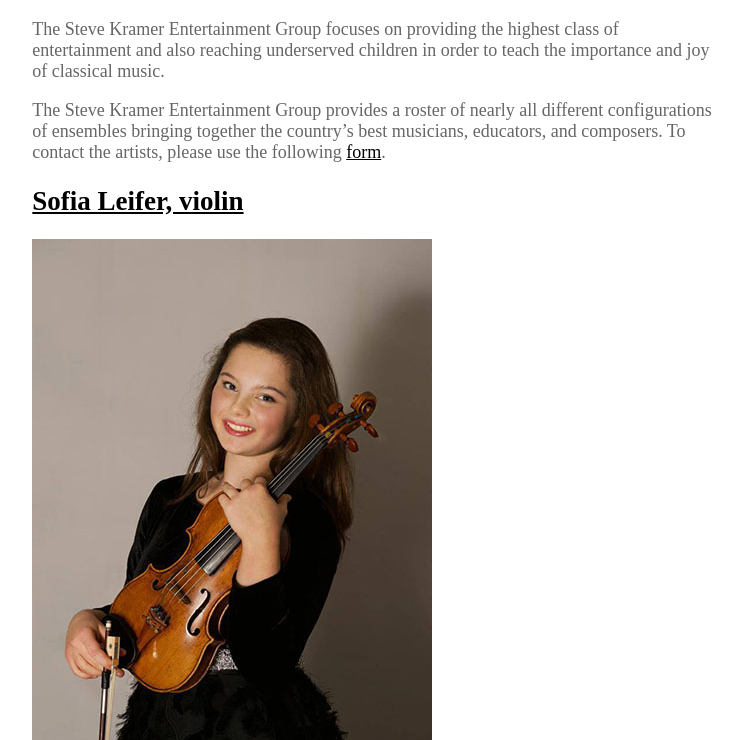
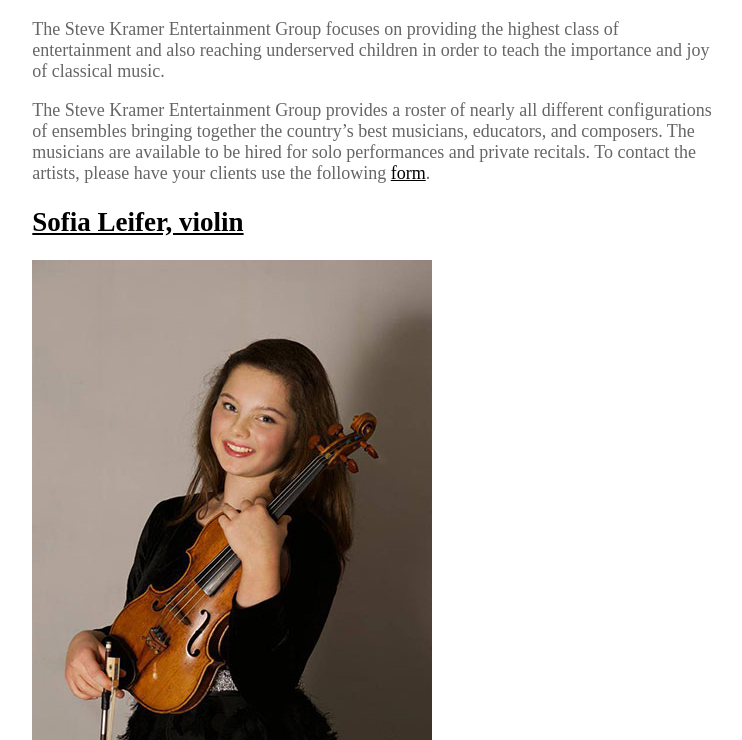
Before and after one commit to stevekramercellist/cellist, a Jekyll site: the page built from entertainment.md, in a window 1280 px wide and 900 px high, scrolled down 895 px, cut to the strip 160-900 px from the top of the window. Shown: the whole strip, without its empty margins (437-1179 px from the left). Built offline with Jekyll 4.4.1, drawn with Linux system fonts in a browser that asks for light colours; nearby versions of some CDN libraries.

Commit message:
Update entertainment.md

```diff
--- a/entertainment.md
+++ b/entertainment.md
@@ -10,7 +10,7 @@ layout: sidebar
 
 The Steve Kramer Entertainment Group focuses on providing the highest class of entertainment and also reaching underserved children in order to teach the importance and joy of classical music.
 
-The Steve Kramer Entertainment Group provides a roster of nearly all different configurations of ensembles bringing together the country's best musicians, educators, and composers. To contact the artists, please use the following [form](http://stevekramercellist.com/contact.html).
+The Steve Kramer Entertainment Group provides a roster of nearly all different configurations of ensembles bringing together the country's best musicians, educators, and composers. The musicians are available to be hired for solo performances and private recitals. To contact the artists, please have your clients use the following [form](http://stevekramercellist.com/contact.html).
 
 ## [Sofia Leifer, violin](http://stevekramercellist.com/sofialeifer.html)
 
```
